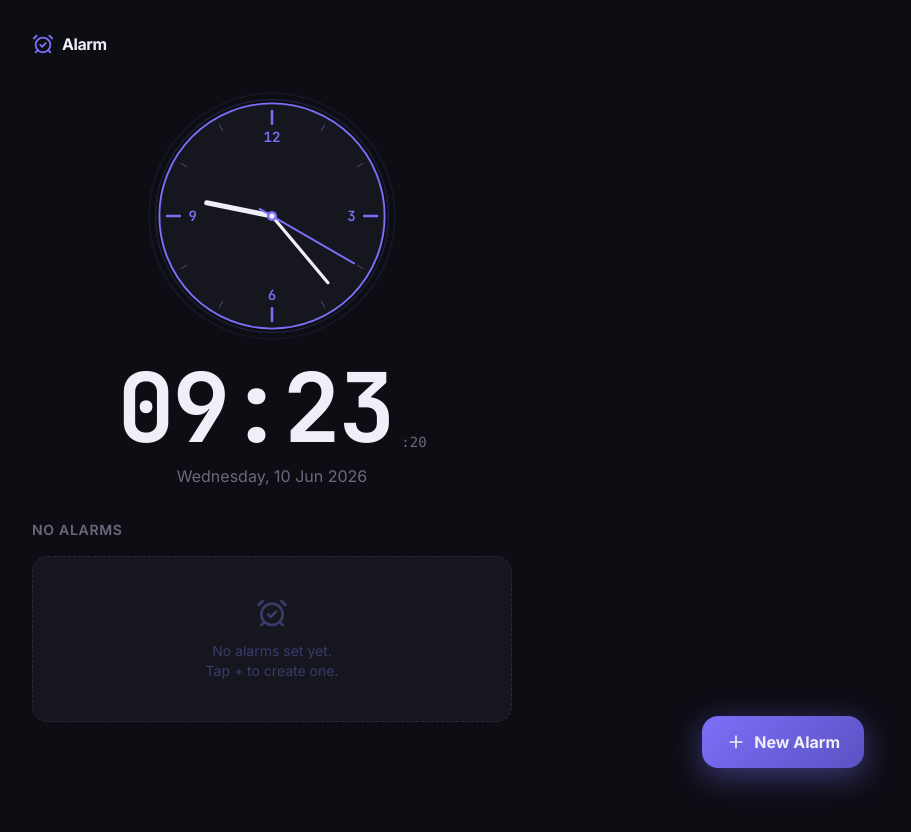
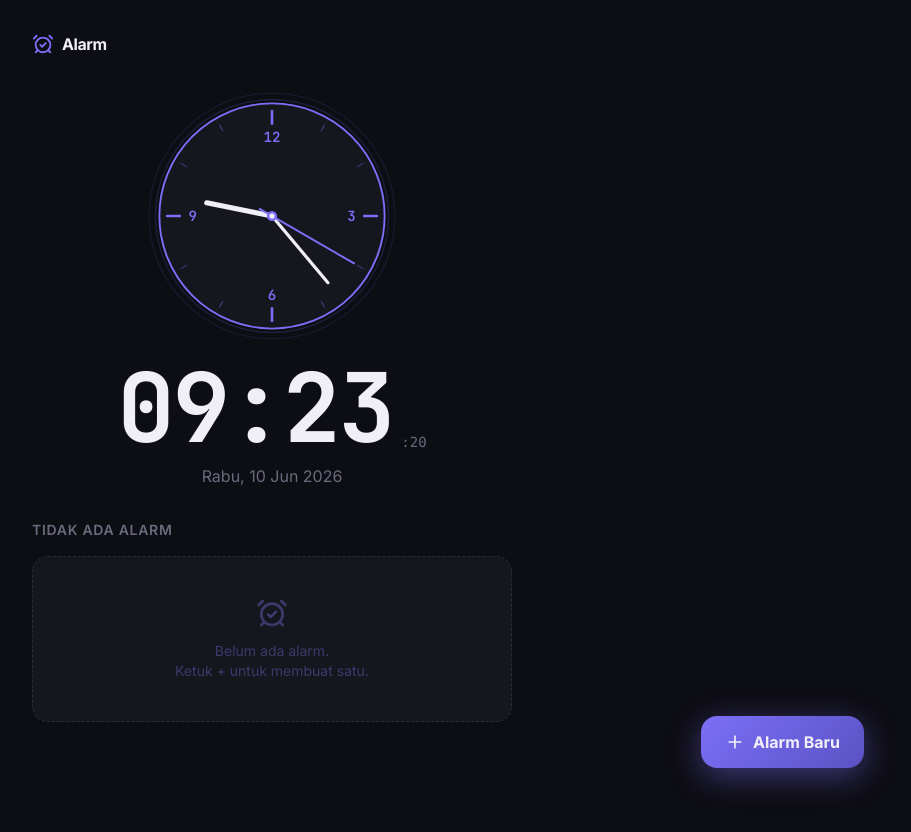
Before and after one commit to PaulAkarsanaDevara/alarm-app, a React (Vite) app: page / in a window 1280 px wide. Shown: the whole page, without its empty margins (368-1279 px from the left). Built offline with nearby package versions, Linux system fonts and the light colour scheme.

Commit message:
feat: localize UI to Bahasa Indonesia

```diff
--- a/src/App.tsx
+++ b/src/App.tsx
@@ -56,7 +56,7 @@ export default function App() {
               className="text-xs px-2.5 py-1 rounded-full font-semibold"
               style={{ background: '#3D3A6B', color: '#A89FF7', fontFamily: 'Inter, sans-serif' }}
             >
-              {enabledCount} active
+              {enabledCount} aktif
             </span>
           )}
         </div>
@@ -74,7 +74,7 @@ export default function App() {
               className="text-sm font-semibold uppercase tracking-wider"
               style={{ color: '#6B6A7D', fontFamily: 'Inter, sans-serif' }}
             >
-              {alarms.length > 0 ? `${alarms.length} Alarm${alarms.length > 1 ? 's' : ''}` : 'No Alarms'}
+              {alarms.length > 0 ? `${alarms.length} Alarm` : 'Tidak Ada Alarm'}
             </h2>
           </div>
 
@@ -85,8 +85,8 @@ export default function App() {
             >
               <AlarmCheck size={32} style={{ color: '#3D3A6B' }} />
               <p className="text-sm" style={{ color: '#3D3A6B', fontFamily: 'Inter, sans-serif' }}>
-                No alarms set yet.<br />
-                Tap + to create one.
+                Belum ada alarm.<br />
+                Ketuk + untuk membuat satu.
               </p>
             </div>
           ) : (
@@ -112,7 +112,7 @@ export default function App() {
           }}
         >
           <Plus size={20} />
-          New Alarm
+          Alarm Baru
         </button>
       </div>
     </div>
--- a/src/components/AlarmCard.tsx
+++ b/src/components/AlarmCard.tsx
@@ -43,7 +43,7 @@ export default function AlarmCard({ alarm }: AlarmCardProps) {
 
           {/* Label */}
           <p className="text-sm mt-1 truncate" style={{ color: '#9896A8' }}>
-            {alarm.label || 'No label'}
+            {alarm.label || 'Tanpa label'}
           </p>
 
           {/* Repeat days */}
@@ -69,7 +69,7 @@ export default function AlarmCard({ alarm }: AlarmCardProps) {
           {/* Next alarm & sound */}
           {alarm.enabled && (
             <p className="text-xs mt-2" style={{ color: '#6B6A7D' }}>
-              {countdown ? `Rings in ${countdown}` : ''} · {getSoundLabel(alarm.sound)}
+              {countdown ? `Berbunyi dalam ${countdown}` : ''} · {getSoundLabel(alarm.sound)}
             </p>
           )}
 
@@ -79,7 +79,7 @@ export default function AlarmCard({ alarm }: AlarmCardProps) {
               className="inline-block text-xs mt-1 px-2 py-0.5 rounded-full"
               style={{ background: '#2A2040', color: '#A89FF7' }}
             >
-              Snoozed · {Math.ceil((alarm.snoozedUntil - Date.now()) / 60000)}m left
+              Ditunda · {Math.ceil((alarm.snoozedUntil - Date.now()) / 60000)}m lagi
             </span>
           )}
         </div>
--- a/src/components/AlarmModal.tsx
+++ b/src/components/AlarmModal.tsx
@@ -43,7 +43,7 @@ export default function AlarmModal() {
     const file = e.target.files?.[0]
     if (!file) return
     if (file.size > MAX_FILE_BYTES) {
-      alert('File too large. Please upload an audio file under 2 MB.')
+      alert('File terlalu besar. Harap upload audio di bawah 2 MB.')
       return
     }
     const reader = new FileReader()
@@ -96,7 +96,7 @@ export default function AlarmModal() {
         {/* Header */}
         <div className="flex items-center justify-between">
           <h2 className="text-xl font-bold" style={{ color: '#F0EFF8', fontFamily: 'Inter, sans-serif' }}>
-            {editingAlarm ? 'Edit Alarm' : 'New Alarm'}
+            {editingAlarm ? 'Edit Alarm' : 'Alarm Baru'}
           </h2>
           <button
             onClick={() => dispatch(closeModal())}
@@ -112,7 +112,7 @@ export default function AlarmModal() {
         {/* Time Picker */}
         <div className="flex flex-col gap-1.5">
           <label className="text-xs font-semibold uppercase tracking-wider" style={{ color: '#6B6A7D' }}>
-            Time
+            Waktu
           </label>
           <div
             className="flex items-center justify-center rounded-2xl px-4 py-4 gap-1"
@@ -160,7 +160,7 @@ export default function AlarmModal() {
           </label>
           <input
             type="text"
-            placeholder="e.g. Wake up, Morning run…"
+            placeholder="mis. Bangun, Lari pagi…"
             value={label}
             onChange={e => setLabel(e.target.value)}
             maxLength={40}
@@ -180,7 +180,7 @@ export default function AlarmModal() {
         {/* Repeat */}
         <div className="flex flex-col gap-2">
           <label className="text-xs font-semibold uppercase tracking-wider" style={{ color: '#6B6A7D' }}>
-            Repeat
+            Ulangi
           </label>
           <div className="flex gap-1.5 flex-wrap">
             {DAYS.map(day => (
@@ -204,19 +204,19 @@ export default function AlarmModal() {
                 className="px-3 py-1.5 rounded-xl text-sm transition-colors"
                 style={{ color: '#6B6A7D', fontFamily: 'Inter, sans-serif' }}
               >
-                Clear
+                Hapus
               </button>
             )}
           </div>
           {repeat.length === 0 && (
-            <p className="text-xs" style={{ color: '#3D3A6B' }}>No repeat — rings once</p>
+            <p className="text-xs" style={{ color: '#3D3A6B' }}>Tidak berulang — berbunyi sekali</p>
           )}
         </div>
 
         {/* Sound */}
         <div className="flex flex-col gap-2">
           <label className="text-xs font-semibold uppercase tracking-wider" style={{ color: '#6B6A7D' }}>
-            Sound
+            Suara
           </label>
           <div className="grid grid-cols-2 gap-2">
             {BUILT_IN_SOUNDS.map(s => (
@@ -282,7 +282,7 @@ export default function AlarmModal() {
               }}
             >
               <Upload size={14} />
-              Upload custom sound (max 2 MB)
+              Upload suara kustom (maks 2 MB)
             </button>
           )}
         </div>
@@ -299,7 +299,7 @@ export default function AlarmModal() {
           onMouseEnter={e => (e.currentTarget.style.opacity = '0.9')}
           onMouseLeave={e => (e.currentTarget.style.opacity = '1')}
         >
-          {editingAlarm ? 'Save Changes' : 'Set Alarm'}
+          {editingAlarm ? 'Simpan Perubahan' : 'Buat Alarm'}
         </button>
       </div>
     </div>
--- a/src/components/DigitalClock.tsx
+++ b/src/components/DigitalClock.tsx
@@ -12,8 +12,8 @@ export default function DigitalClock() {
   const m = String(time.getMinutes()).padStart(2, '0')
   const s = String(time.getSeconds()).padStart(2, '0')
 
-  const days = ['Sunday', 'Monday', 'Tuesday', 'Wednesday', 'Thursday', 'Friday', 'Saturday']
-  const months = ['Jan', 'Feb', 'Mar', 'Apr', 'May', 'Jun', 'Jul', 'Aug', 'Sep', 'Oct', 'Nov', 'Dec']
+  const days = ['Minggu', 'Senin', 'Selasa', 'Rabu', 'Kamis', 'Jumat', 'Sabtu']
+  const months = ['Jan', 'Feb', 'Mar', 'Apr', 'Mei', 'Jun', 'Jul', 'Agu', 'Sep', 'Okt', 'Nov', 'Des']
   const dateStr = `${days[time.getDay()]}, ${time.getDate()} ${months[time.getMonth()]} ${time.getFullYear()}`
 
   return (
--- a/src/components/RingingOverlay.tsx
+++ b/src/components/RingingOverlay.tsx
@@ -200,7 +200,7 @@ export default function RingingOverlay() {
         <div className="flex items-center gap-2">
           <Moon size={14} style={{ color: '#6B6A7D' }} />
           <span className="text-xs font-semibold uppercase tracking-wider mr-1" style={{ color: '#6B6A7D', fontFamily: 'Inter, sans-serif' }}>
-            Snooze
+            Tunda
           </span>
           {[5, 10, 15].map(min => (
             <button
@@ -233,7 +233,7 @@ export default function RingingOverlay() {
           }}
         >
           <BellOff size={18} />
-          Dismiss
+          Matikan
         </button>
       </div>
     </div>
```
